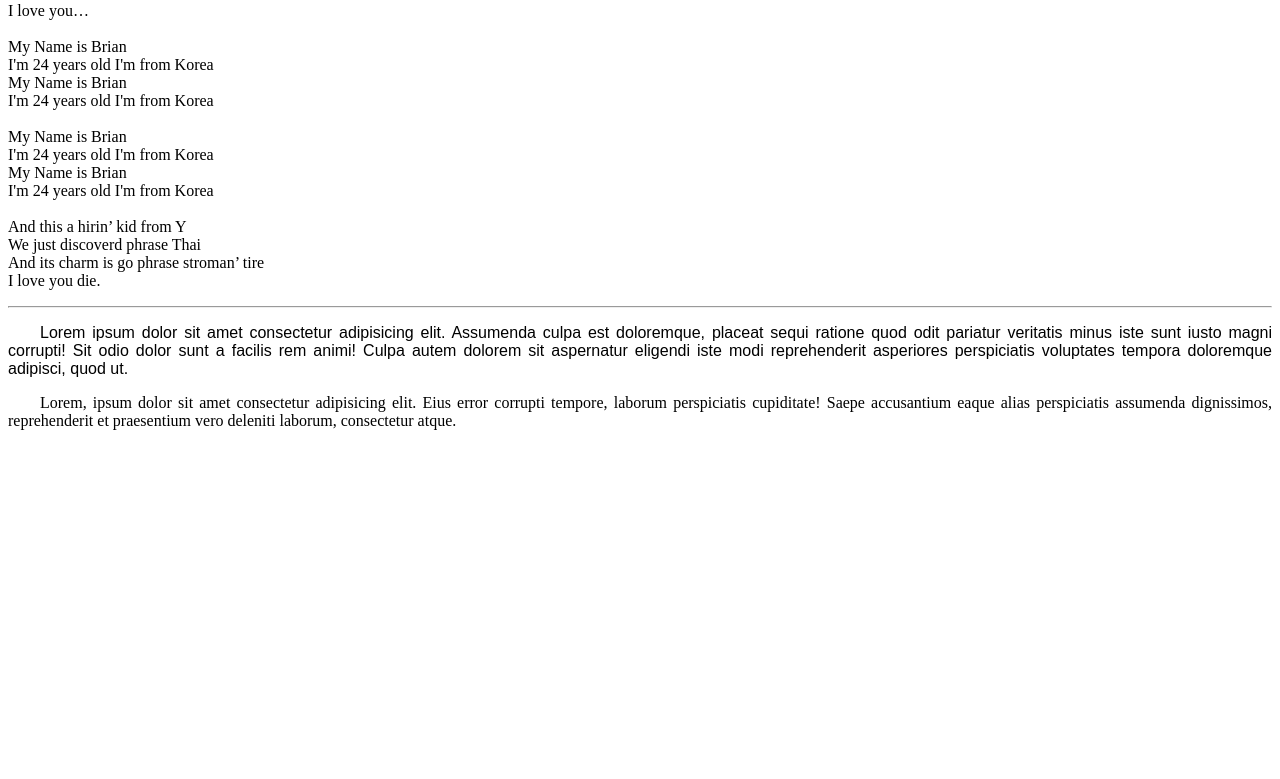
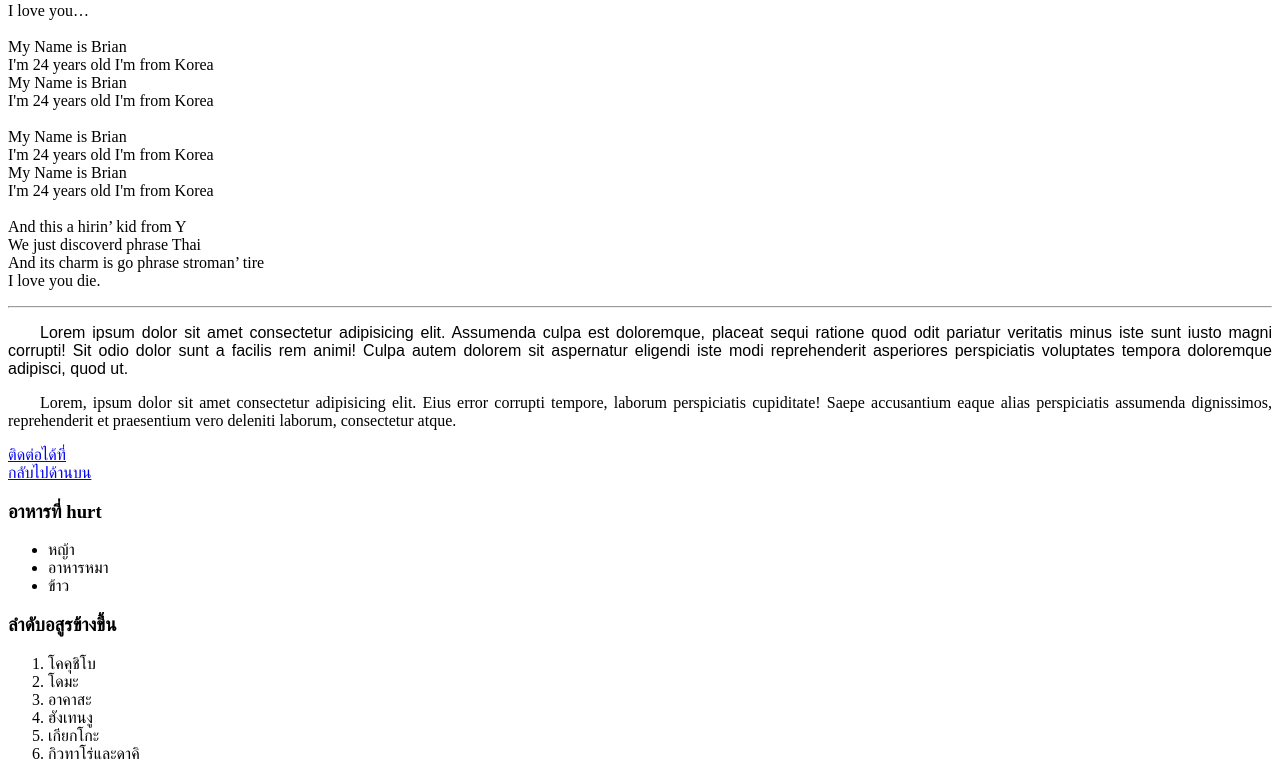
Before and after one commit to PoobetUTH/Github-webBrian, a plain HTML site: page index.html in a window 1280 px wide. Shown: the part 1028-1807 px from the top of the page. Before the commit the page ends 1474 px from the top, so only its background shows below. Drawn offline with Linux system fonts and the light colour scheme.

Commit message:
เพิ่มการorder list unorder list และการเชื่อมเว็บ

```diff
--- a/index.html
+++ b/index.html
@@ -1,11 +1,13 @@
 <!DOCTYPE html>
 <html lang="en">
+
 <head>
     <meta charset="UTF-8">
     <meta name="viewport" content="width=device-width, initial-scale=1.0">
     <link rel="shortcut icon" href="favicon.ico" type="image/x-icon">
     <title>Poobet</title>
 </head>
+
 <body>
     <img src="Brian.jpg" height="200px" width="200px" alt="Brian">
     <h1 style="color: red;">My name is Brian</h1>
@@ -69,8 +71,34 @@
     </p>
 
     <hr>
-<p style="font-family: sans-serif; text-align: justify;">&emsp;&emsp;Lorem ipsum dolor sit amet consectetur adipisicing elit. Assumenda culpa est doloremque, placeat sequi ratione quod odit pariatur veritatis minus iste sunt iusto magni corrupti! Sit odio dolor sunt a facilis rem animi! Culpa autem dolorem sit aspernatur eligendi iste modi reprehenderit asperiores perspiciatis voluptates tempora doloremque adipisci, quod ut.</p>
+    <p style="font-family: sans-serif; text-align: justify;">&emsp;&emsp;Lorem ipsum dolor sit amet consectetur
+        adipisicing elit. Assumenda culpa est doloremque, placeat sequi ratione quod odit pariatur veritatis minus iste
+        sunt iusto magni corrupti! Sit odio dolor sunt a facilis rem animi! Culpa autem dolorem sit aspernatur eligendi
+        iste modi reprehenderit asperiores perspiciatis voluptates tempora doloremque adipisci, quod ut.</p>
 
-<p style="text-align: justify;">&emsp;&emsp;Lorem, ipsum dolor sit amet consectetur adipisicing elit. Eius error corrupti tempore, laborum perspiciatis cupiditate! Saepe accusantium eaque alias perspiciatis assumenda dignissimos, reprehenderit et praesentium vero deleniti laborum, consectetur atque.</p>
+    <p style="text-align: justify;">&emsp;&emsp;Lorem, ipsum dolor sit amet consectetur adipisicing elit. Eius error
+        corrupti tempore, laborum perspiciatis cupiditate! Saepe accusantium eaque alias perspiciatis assumenda
+        dignissimos, reprehenderit et praesentium vero deleniti laborum, consectetur atque.</p>
+
+    <a href="contact.html" target="_blank">ติดต่อได้ที่</a> <br>
+    <a href="#">กลับไปด้านบน</a>
+
+    <h3>อาหารที่ hurt</h3>
+    <ul>
+        <li>หญ้า</li>
+        <li>อาหารหมา</li>
+        <li>ข้าว</li>
+    </ul>
+
+    <h3>ลำดับอสูรข้างขึ้น</h3>
+    <ol>
+        <li>โคคุชิโบ</li>
+        <li>โดมะ</li>
+        <li>อาคาสะ</li>
+        <li>ฮังเทนงู</li>
+        <li>เกียกโกะ</li>
+        <li>กิวทาโร่และดาคิ</li>
+    </ol>
 </body>
+
 </html>
```
Also changed, not shown: contact.html (added). Lines whose indentation alone changed are shown as unchanged.
